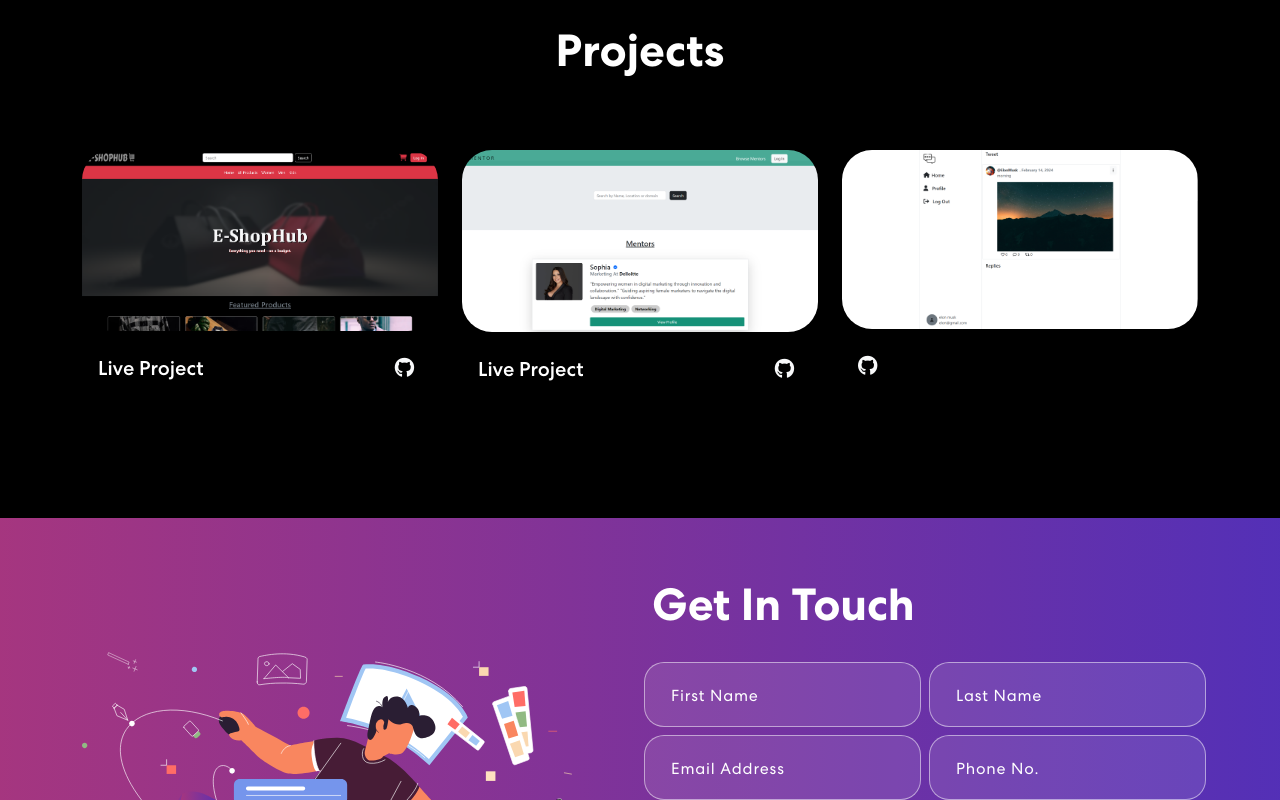
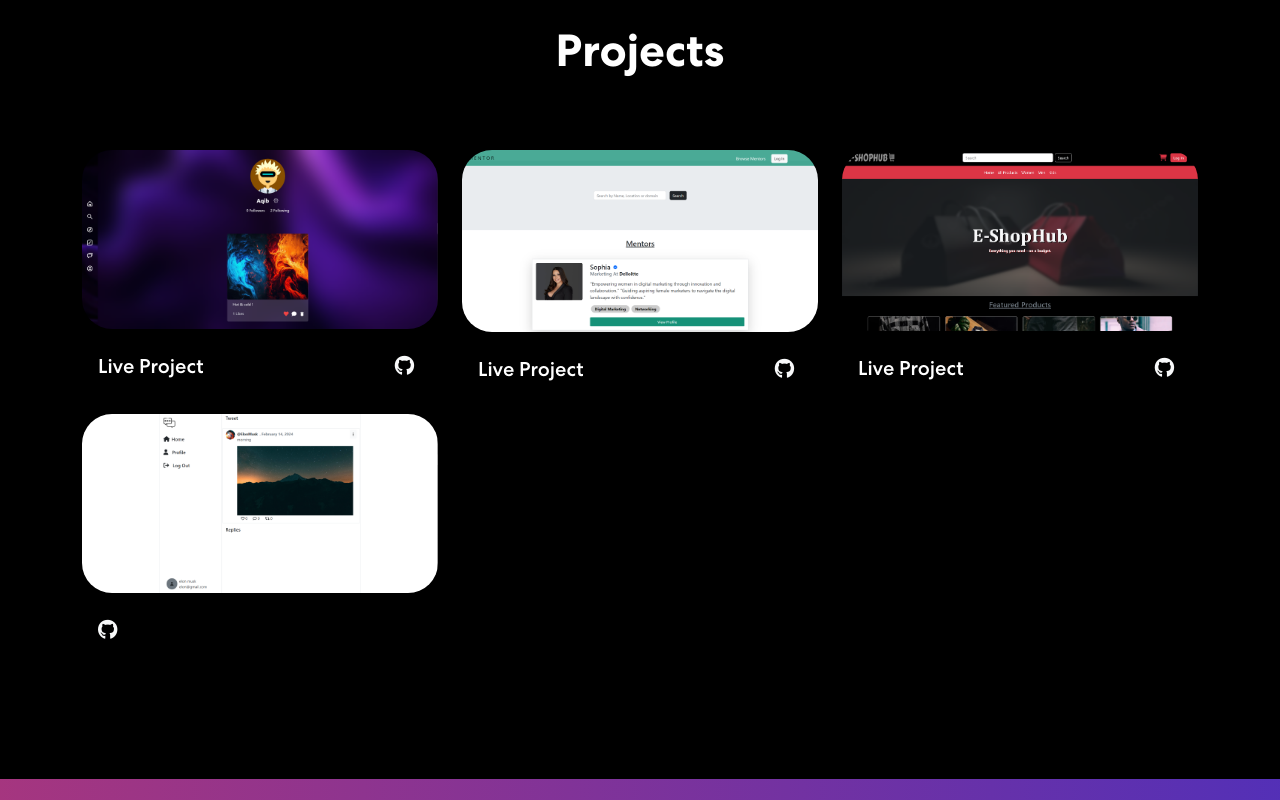
Before and after one commit to mohammadaqib-web/Portfolio, a React (Create React App) app in the folder personal-portfolio/frontend/: page / in a window 1280 px wide. Shown: the part 1380-2180 px from the top of the page. Built offline with nearby package versions, Linux system fonts and the light colour scheme.

Commit message:
ai-social-media project added

```diff
--- a/personal-portfolio/frontend/src/components/Projects.js
+++ b/personal-portfolio/frontend/src/components/Projects.js
@@ -3,6 +3,7 @@ import { ProjectCard } from "./ProjectCard";
 import projImg1 from "../assets/img/proj1-img.PNG";
 import projImg2 from "../assets/img/proj2-img.PNG";
 import projImg3 from "../assets/img/proj3-img.png";
+import projImg4 from "../assets/img/proj4-img.PNG";
 import colorSharp2 from "../assets/img/color-sharp2.png";
 import 'animate.css';
 import TrackVisibility from 'react-on-screen';
@@ -11,11 +12,11 @@ export const Projects = () => {
 
   const projects = [
     {
-      title: "E-commerce Website",
+      title: "AI-Powered-Social-Media",
       description: "Design & Development",
-      imgUrl: projImg1,
-      live:"https://e-shophub.vercel.app/",
-      github:"https://github.com/mohammadaqib-web/E-commerce"
+      imgUrl: projImg4,
+      live:"https://ai-social-network.vercel.app/",
+      github:"https://github.com/mohammadaqib-web/AI-Social-Media"
     },
     {
       title: "Mentorship Platform",
@@ -23,6 +24,13 @@ export const Projects = () => {
       imgUrl: projImg2,
       live:"https://mentor-ship-m27o.vercel.app/",
       github:"https://github.com/mohammadaqib-web/MentorShip"
+    },
+    {
+      title: "E-commerce Website",
+      description: "Design & Development",
+      imgUrl: projImg1,
+      live:"https://e-shophub.vercel.app/",
+      github:"https://github.com/mohammadaqib-web/E-commerce"
     },
     {
       title: "Twitter Clone",
```
Also changed, not shown: personal-portfolio/frontend/src/assets/img/proj4-img.PNG (added).
